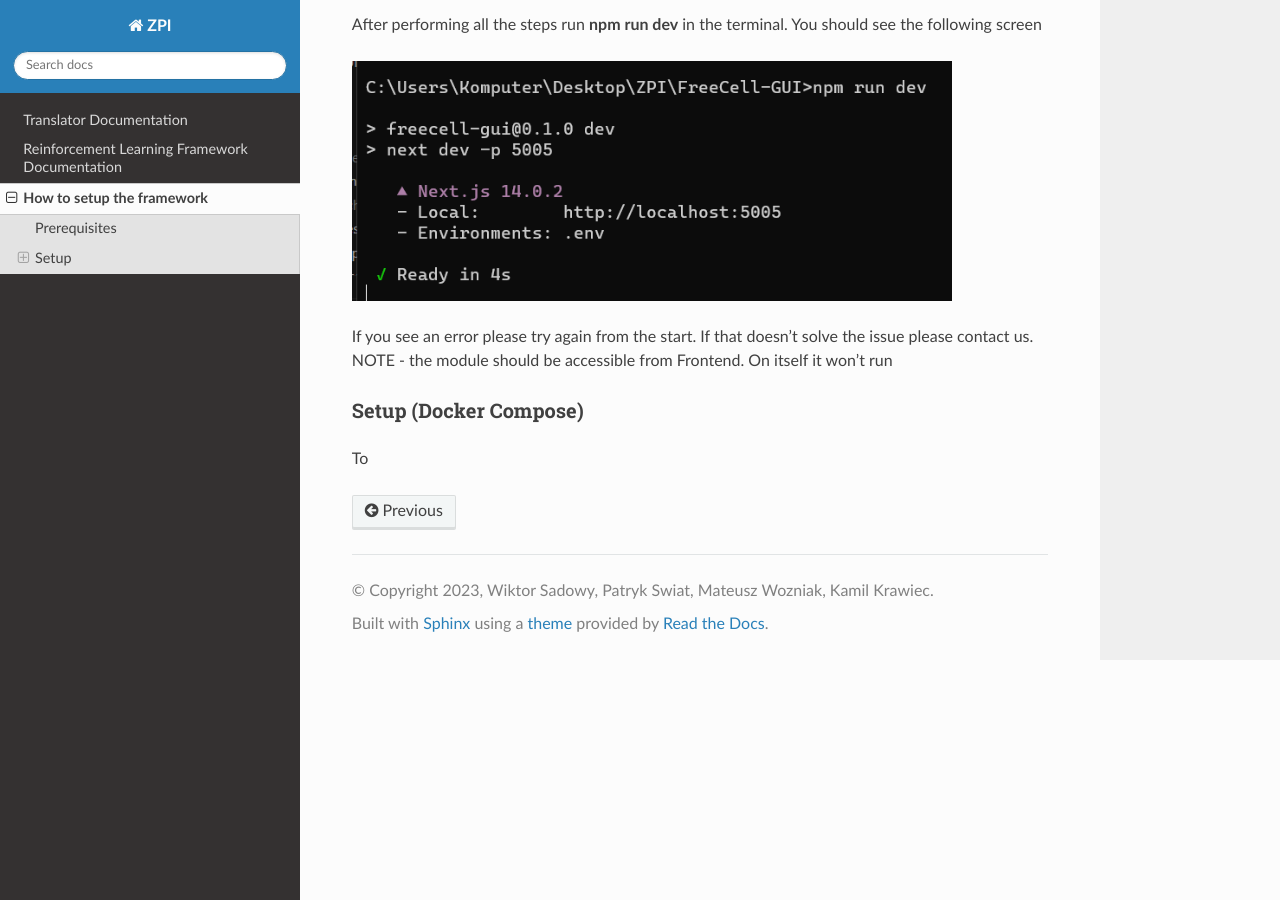
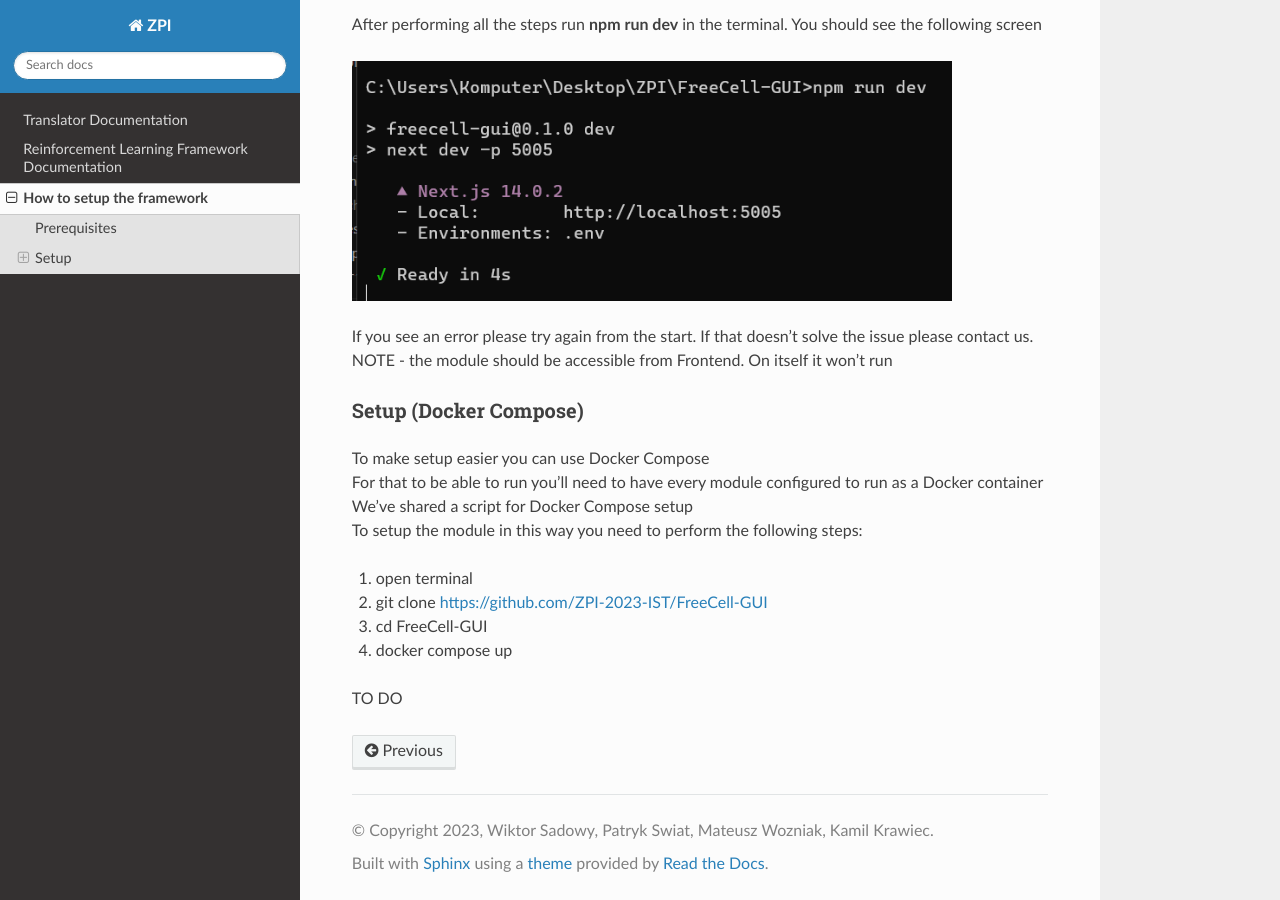
Before and after one commit to ZPI-2023-IST/Documentation, a Sphinx documentation site: the page built from source/setup.rst, in a window 1280 px wide and 900 px high, scrolled down 3037 px. Built offline with Sphinx 7.4.7 and the Read the Docs theme 2.0.0, drawn with Linux system fonts in a browser that asks for light colours.

Commit message:
Docker compose partial done

```diff
--- a/source/setup.rst
+++ b/source/setup.rst
@@ -121,4 +121,14 @@ After performing all the steps run **npm run dev** in the terminal. You should s
 Setup (Docker Compose)
 --------------------------------------
 
-To
+| To make setup easier you can use Docker Compose
+| For that to be able to run you'll need to have every module configured to run as a Docker container
+| We've shared a script for Docker Compose setup
+| To setup the module in this way you need to perform the following steps:
+
+1. open terminal
+2. git clone https://github.com/ZPI-2023-IST/FreeCell-GUI
+3. cd FreeCell-GUI
+4. docker compose up
+
+TO DO
```
Also changed, not shown: 5 other files.
